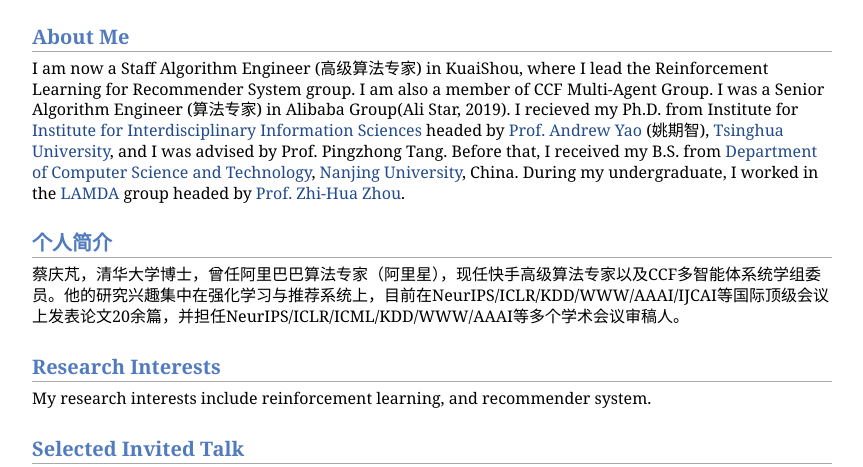
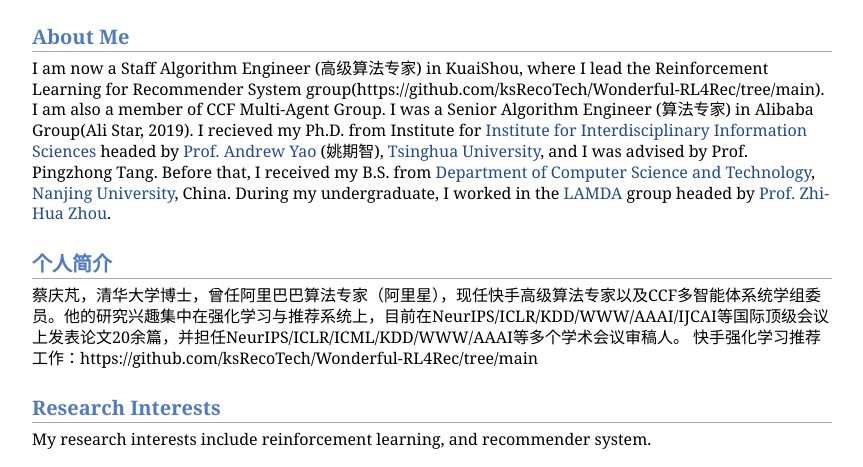
Before and after one commit to QingpengCai/QingpengCai.github.io, a plain HTML site: page index.html in a window 1280 px wide. Shown: the part 311-778 px from the top of the page, without its empty margins (208-1071 px from the left). Drawn offline with Linux system fonts and the light colour scheme.

Commit message:
Update index.html

```diff
--- a/index.html
+++ b/index.html
@@ -28,13 +28,14 @@
 
 		<h2>About Me</h2>
 		<p>
-			I am now a Staff Algorithm Engineer (高级算法专家) in KuaiShou, where I lead the Reinforcement Learning for Recommender System group. I am also a member of CCF Multi-Agent Group.
+			I am now a Staff Algorithm Engineer (高级算法专家) in KuaiShou, where I lead the Reinforcement Learning for Recommender System group(https://github.com/ksRecoTech/Wonderful-RL4Rec/tree/main). I am also a member of CCF Multi-Agent Group.
 			I was a Senior Algorithm Engineer (算法专家) in Alibaba Group(Ali Star, 2019).
 			I recieved my Ph.D. from Institute for <a href="http://iiis.tsinghua.edu.cn/en/">Institute for Interdisciplinary Information Sciences</a> headed by <a href="https://iiis.tsinghua.edu.cn/yao/">Prof. Andrew Yao</a> (姚期智), <a href="http://www.tsinghua.edu.cn/publish/thu2018en/index.html">Tsinghua University</a>, and I was advised by Prof. Pingzhong Tang.
 		Before that, I received my B.S. from <a href="https://www.nju.edu.cn/EN/7f/6b/c7136a163691/page.htm">Department of Computer Science and Technology</a>, <a href="https://www.nju.edu.cn/EN/main.htm">Nanjing University</a>, China. During my undergraduate, I worked in the <a href="http://www.lamda.nju.edu.cn/MainPage.ashx">LAMDA</a> group headed by <a href="https://cs.nju.edu.cn/zhouzh/">Prof. Zhi-Hua Zhou</a>.
 		<h2>个人简介</h2>
 		<p>
 			蔡庆芃，清华大学博士，曾任阿里巴巴算法专家（阿里星），现任快手高级算法专家以及CCF多智能体系统学组委员。他的研究兴趣集中在强化学习与推荐系统上，目前在NeurIPS/ICLR/KDD/WWW/AAAI/IJCAI等国际顶级会议上发表论文20余篇，并担任NeurIPS/ICLR/ICML/KDD/WWW/AAAI等多个学术会议审稿人。
+			快手强化学习推荐工作：https://github.com/ksRecoTech/Wonderful-RL4Rec/tree/main
 
 
 		<h2>Research Interests</h2>
```
